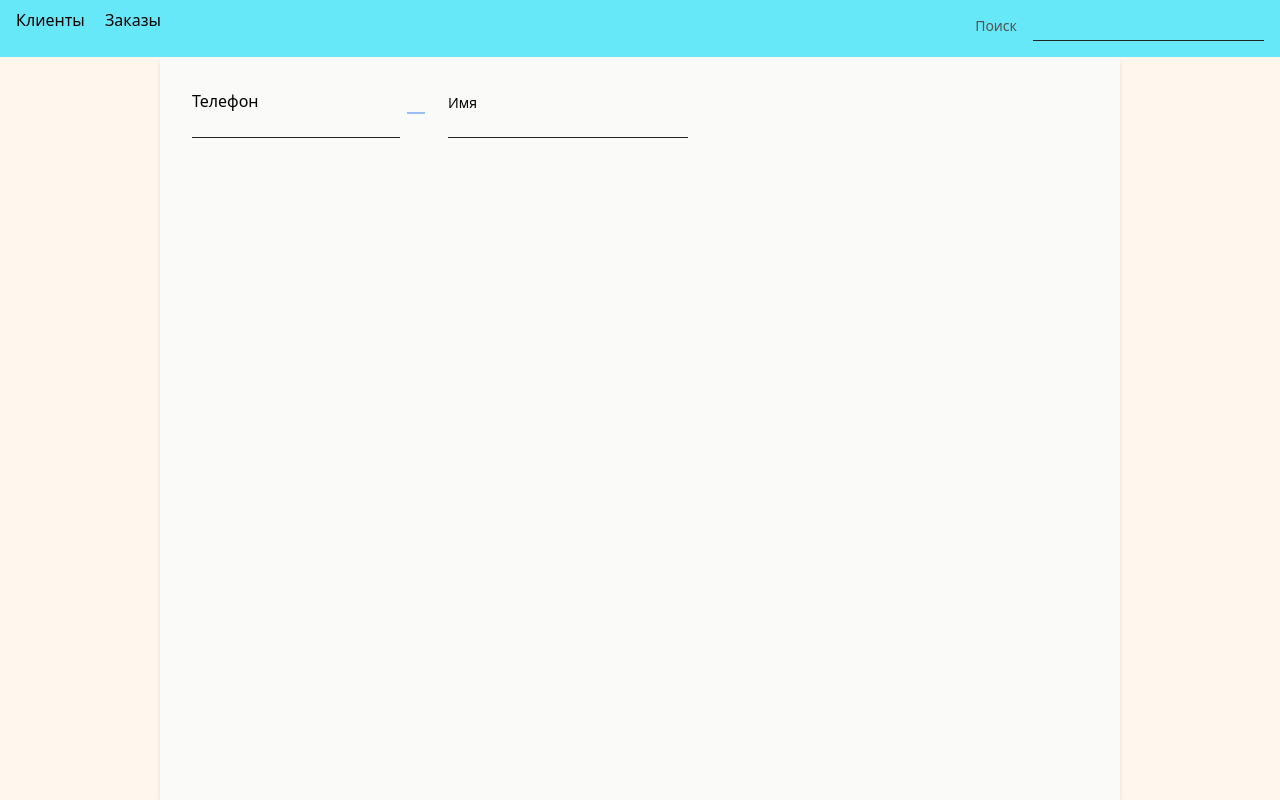
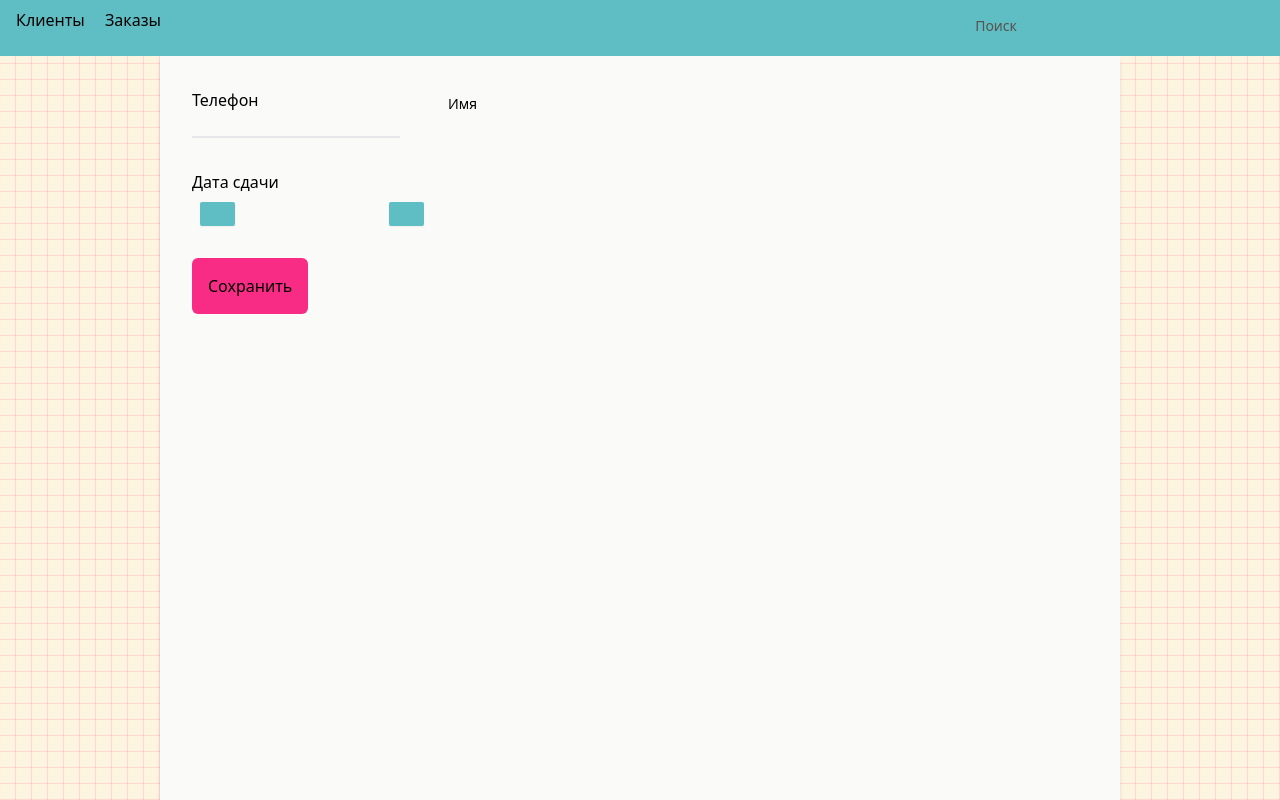
Before and after one commit to MedvedevSA/mia, a FastAPI app: page /order/new in a window 1280 px wide. Run offline with FastAPI, Linux system fonts and the light colour scheme; style sheets or scripts are compiled from the project's sources; some libraries are stand-ins or nearby versions.

Commit message:
crud order; due_date, datePicker.js; color scheme

```diff
--- a/repositories.py
+++ b/repositories.py
@@ -11,6 +11,7 @@ from sqlalchemy.inspection import inspect
 
 from database import async_session, Base
 from models.customer import Customer
+from models.order import Order
 from utils.config_dict import AnnotateJoin
 from utils.paging import PagingModel
 from utils.sorting import SortOrderParam, SortOrder
@@ -235,3 +236,7 @@ class SQLAlchemyRepository:
 
 class CustomerRepository(SQLAlchemyRepository):
     model = Customer
+
+
+class OrderRepository(SQLAlchemyRepository):
+    model = Order
--- a/templates/base.html
+++ b/templates/base.html
@@ -19,7 +19,7 @@
     <title>Document</title>
   </head>
   <body>
-    <div class="w-full h-screen flex flex-col bg-orange-50">
+    <div class="w-full h-screen flex flex-col bg-pattern">
       {% include 'nav.html' %}
 
       <div class="flex flex-grow justify-center">
@@ -27,6 +27,7 @@
           {% block content%}{% endblock %}
         </div>
 
+          <script src={{ url_for('static', path="js/customerSelect.js") }}></script>
           <script defer src="https://cdn.jsdelivr.net/npm/@alpinejs/mask@3.x.x/dist/cdn.min.js"></script>
           <script defer src="https://cdn.jsdelivr.net/npm/alpinejs@3.x.x/dist/cdn.min.js"></script>
       </div>
--- a/templates/components/customer/select.html
+++ b/templates/components/customer/select.html
@@ -1,14 +1,12 @@
-<form
-  hx-post="/customer/select"
-  hx-target="#select-customer"
->
-  <div class="relative">
+<div>
+  <div class="relative ">
     <input
       class="absolute invisible"
       x-model="selected.id"
       name="customer_id"
     />
     <div class="flex">
+      <div class="border-b-2 w-full">
         <input
           @input.debounce="searchCustomers()"
           @click="open = true"
@@ -18,12 +16,16 @@
           class="w-full"
           name="phone"
           type="text"
+          form="customer"
+          {% if customer %} disabled {% endif %}
           autocomplete="off"
           @keyup.escape="selected.phone = ''; selected.id = null; open = false"
         />
+      </div>
+      {% if not customer %}
       <a
         x-show="!selected.id"
-        class="bg-cyan-100 shadow-md ring-1 rounded-full w-fit h-fit hover:bg-fuchsia-300 px-2 mx-2"
+        class="bg-primary shadow-md rounded-sm w-fit h-fit hover:bg-secondary px-2 mx-2"
         @click="selected.phone = ''"
       >
         <i class="fa-solid fa-remove"></i>
@@ -34,16 +36,18 @@
       >
         <i class="fa-solid fa-check"></i>
       </p>
+      {% endif %}
     </div>
     <div
       x-show="openDropdown"
       @click.outside="open = false"
-      class="p-1 rounded-sm backdrop-blur-sm bg-cyan-100/30 w-full mt-1 absolute flex flex-col text-md ring-1 ring-slate-200"
+      class="absolute z-10 inset-x-0"
     >
+    <div class="p-1 rounded-sm backdrop-blur-sm bg-primary-opacity-70 w-full mt-1 flex flex-col text-md ring-1 ring-slate-200">
       <template x-for="customer in customers">
         <div class="text-sm">
           <a
-            class="flex rounded-md flex-col w-full hover:bg-cyan-300/30 border-b-2 border-b-cyan-100 p-1"
+            class="flex rounded-md flex-col w-full hover:bg-secondary-opacity-50 border-2 border-cyan-200/30 p-1"
             x-on:click="selected = customer; options = []; open = false"
           >
             <div class="w-full flex flex-wrap items-end">
@@ -59,4 +63,5 @@
       </template>
     </div>
     </div>
-</form>
+  </div>
+</div>
--- a/templates/components/customer/select_form.html
+++ b/templates/components/customer/select_form.html
@@ -1,47 +1,52 @@
-<form
-  x-data="customerSelect"
->
 <div class="flex flex-wrap items-end p-2">
   <div class="p-2 flex flex-col md:w-64 w-full">
     <p>Телефон</p>
     <div class="">
-        {% if customer %}
-          {{customer.phone}}</p>
-        {% else %}
         {% include '/components/customer/select.html' %}
-          <script src={{ url_for('static', path="js/customerSelect.js") }}></script>
-        {% endif %}
     </div>
   </div>
   <div class="p-2 w-full md:w-64">
     <p class="text-sm">Имя</p>
+      <input
+        x-model="selected.name"
+        form="customer"
+        {% if customer %} disabled {% endif %}
+        autocomplete="off"
+        name="name"
+        class="w-full"
+        />
+  </div>
+  <div class="p-2 flex">
   {% if customer %}
-        <p>{{customer.name}}</p>
+    <p
+      class="shadow-md bg-green-300/50 rounded-sm w-fit h-fit px-2 mx-2 text-green-800"
+    >
+      <i class="fa-solid fa-user-plus"></i>
+      <i class="fa-solid fa-check"></i>
+    </p>
+    <div
+      hx-get="/customer/select_form"
+      hx-target="#customer_select_form"
+      class="bg-cyan-200 shadow-md rounded-sm w-fit h-fit hover:bg-fuchsia-300 px-2 mx-2"
+    >
+      <i class="fa-solid fa-remove relative">
+        <input
+          class="absolute invisible"
+          name="customer_id"
+          value="{{customer.id}}"
+          >
+      </i>
+    </div>
   {% else %}
-        <input x-model="selected.name" autocomplete="off" name="name" class="w-full" />
+    <button
+      type="submit"
+      form="customer"
+      x-show="isValid"
+      class="bg-cyan-300 shadow-md rounded-sm w-fit h-fit hover:bg-fuchsia-300 px-2 mx-2"
+    >
+      <i class="fa-solid fa-add"></i>
+    </button>
   {% endif %}
   </div>
-    <div class="p-2">
-      {% if customer %}
-        <div
-          hx-get="/customer/select_form"
-          hx-target="#select_form"
-          class="bg-cyan-100 shadow-md ring-1 rounded-full w-fit h-fit hover:bg-fuchsia-300 px-2 mx-2"
-        >
-          <i class="fa-solid fa-remove"></i>
-        </div>
-      {% else %}
-        <div
-          x-show="isValid"
-          hx-post="/customer"
-          hx-vals='{"context": "select_form"}'
-          hx-target="#select_form"
-          class="bg-cyan-100 shadow-md ring-1 rounded-full w-fit h-fit hover:bg-fuchsia-300 px-2 mx-2"
-        >
-          <i class="fa-solid fa-add"></i>
-        </div>
-      {% endif %}
 
 </div>
-  </div>
-</form>
--- /dev/null
+++ b/templates/components/order/due_date.html
@@ -0,0 +1,65 @@
+<div
+  x-data="datePicker"
+  class="p-2 relative w-full md:w-64"
+  @click.outside="open = false"
+>
+  <p class="mb-2">Дата сдачи</p>
+  <div class="flex">
+    <a
+      @click="offsetMonth(-1)"
+      class="mx-2 bg-primary hover:bg-secondary rounded-sm shadow-sm w-1/6 text-center"
+    >
+      <i class="fa-solid fa-angle-left"></i>
+    </a>
+    <input
+      type="datetime"
+      @click="open = true"
+      class="w-2/3"
+      x-model="selectedDate"
+      x-mask="99/99/9999"
+      name="due_date"
+    />
+    <a
+      @click="offsetMonth(+1)"
+      class="mx-2 bg-primary hover:bg-secondary rounded-sm shadow-sm w-1/6 text-center"
+    >
+      <i class="fa-solid fa-angle-right"></i>
+    </a>
+  </div>
+  <div
+    x-show="open"
+    class="absolute px-4 pt-1 inset-x-0 "
+  >
+    <div class="p-1 shadow-md rounded-sm backdrop-blur-sm bg-slate-50/ bg-primary-opacity-70  mt-1 left-1/2 z-10 flex flex-col text-md ring-1 ring-slate-200">
+      <div>
+        <p class="text-center" x-text="showMonthYear">
+        </p>
+        <div class="flex w-full bg-secondary-opacity-50 rounded-md p-1">
+          <template x-for="(dayName, idx) in weekDays">
+            <div class="basis-full">
+              <div
+                x-text="dayName"
+                class="text-center"
+                :class='idx >= 5 ? "text-secondary": ""'
+              ></div>
+            </div>
+          </template>
+        </div>
+        <template x-for="row in curMonthWeeks()">
+          <div class="flex">
+            <template x-for="col in 7">
+              <a
+                x-text="cellDay(row, col)"
+                class="basis-full py-1 hover:bg-secondary hover:shadow-md rounded-md text-center cursor-pointer"
+                :class=' col > 5 ? "text-secondary hover:text-black": ""'
+                @click="datePick(row, col)"
+              >
+              </a>
+            </template>
+          </div>
+        </template>
+      </div>
+    </div>
+  </div>
+</div>
+<script src={{ url_for('static', path="js/datePicker.js") }}></script>
--- a/templates/nav.html
+++ b/templates/nav.html
@@ -1,13 +1,13 @@
-<div x-data="{ width: window.screen.width }" class="w-full justify-items-center justify-between bg-cyan-300">
+<div x-data="{ width: window.screen.width }" class="w-full justify-items-center justify-between bg-primary">
     <template x-if="width >= 600">
         <div class="p-2 w-full flex justify-between ">
             <div>
-                <a  class="basis p-2 hover:bg-fuchsia-300 rounded-md"
+                <a  class="basis p-2 hover:bg-secondary rounded-md"
                     href={{ url_for( 'customers_page' ) }}
                 >
                     Клиенты
                 </a>
-                <a  class="basis p-2 hover:bg-fuchsia-300 rounded-md"
+                <a  class="basis p-2 hover:bg-secondary rounded-md"
                     href={{ url_for( 'orders_page' ) }}
                 >
                     Заказы
@@ -34,19 +34,28 @@
                 <i class="fa-solid fa-bars"></i>
             </button>
 
-            <div x-show="barOpen" class="absolute w-3/4 h-screen right-0 shadow-2xl bg-orange-50">
+            <div x-show="barOpen" class="absolute w-3/4 h-screen right-0 shadow-2xl bg-pattern z-20">
                     <button
                         x-on:click="barOpen = !barOpen"
-                        class="text-xl bg-fuchsia-300 w-full p-2 grow text-right"
+                        class="text-xl bg-secondary w-full p-2 grow text-right"
                     >
                         mia
                         <i class="fa-solid fa-bars"></i>
                     </button>
-                    <div class="pl-8 p-2 m-6 text-2xl underline decoration-pink-500 underline-offset-8">
-                        Клиенты
-                    </div>
-                    <div class="pl-8 p-2 m-6 text-2xl underline decoration-pink-500 underline-offset-8">
-                        Таблица
+                    <div class="flex flex-col">
+
+                        <a
+                            class="pl-8 p-2 m-6 text-2xl underline decoration-secondary bg-orange-200 shadow-inner rounded-md underline-offset-8"
+                            href={{ url_for( 'customers_page' ) }}
+                        >
+                            Клиенты
+                        </a>
+                        <a
+                            class="pl-8 p-2 m-6 text-2xl underline decoration-secondary bg-orange-200 shadow-inner rounded-md underline-offset-8"
+                            href={{ url_for( 'orders_page' ) }}
+                        >
+                            Заказы
+                        </a>
                     </div>
                 </div>
             </div>
--- a/templates/pages/order/index.html
+++ b/templates/pages/order/index.html
@@ -1,11 +1,11 @@
 {% extends "base.html" %} {% block content %}
     <div class="flex flex-col justify-items-end text-4xl">
-        Order
+        Заказы:
     </div>
 
-    <a  class="basis p-2 hover:bg-fuchsia-300 rounded-md"
+    <a  class="basis p-2 bg-primary hover:bg-secondary rounded-md"
         href={{ url_for( 'new_order_page' ) }}
     >
-        new
+        Новый заказ
     </a>
 {% endblock %}
--- a/templates/pages/order/new.html
+++ b/templates/pages/order/new.html
@@ -1,9 +1,32 @@
 {% extends "base.html" %} {% block content %}
 
-<div>
-    <div id="select_form">
-        {% include '/components/customer/select_form.html' %}
-    </div>
-</div>
+<form id="customer"
+      hx-post="/customer"
+      hx-vals='{"context": "select_form"}'
+      hx-target="#customer_select_form"
+></form>
+
+<form class="flex flex-col">
+  <div
+    id="customer_select_form"
+    x-data="customerSelect"
+  >
+    {% include '/components/customer/select_form.html' %}
+  </div>
+
+  <div class="flex flex-wrap p-2">
+    {% include '/components/order/due_date.html' %}
+  </div>
+
+  <div class="p-4">
+    <button
+      hx-post="/order"
+      hx-swap="outerHTML"
+      class="p-4 rounded-md bg-secondary"
+    >
+      Сохранить
+    </button>
+  </div>
+</form>
 
 {% endblock %}
--- a/templates/style.css
+++ b/templates/style.css
@@ -10,7 +10,17 @@ textarea {
 input {
   background: transparent;
   border: none;
-  border-bottom: 1px solid #222;
+  outline: none;
+}
+.bg-pattern{
+    background: linear-gradient(
+        rgba(255,255,255, 0) .9em, rgb(249,44,133, 0.2) 1em)
+      0 0,
+      linear-gradient(90deg,
+        rgba(255,255,255, 0) .9em, rgb(249,44,133, 0.2) 1em)
+      0 0;
+    background-size: 1em 1em;
+    background-color: #FDF5DF;
 }
 
 @layer components {
@@ -20,4 +30,25 @@ input {
     .lbl-input {
       @apply input;
     }
+    .bg-primary {
+      background: #5EBEC4;
+    }
+    .bg-primary {
+      background: #5EBEC4 ;
+    }
+    .bg-primary-opacity-70{
+      background: rgb(94,190,196, 0.7)
+    }
+    .text-secondary{
+      color: rgb(249,44,133);
+    }
+    .bg-secondary{
+      background: rgb(249,44,133);
+    }
+    .bg-secondary-opacity-50{
+      background: rgb(249,44,133, 0.5);
+    }
+    .decoration-secondary{
+      text-decoration: rgb(249,44,133);
+    }
 }
```
Also changed, not shown: api/order.py (added, +58 -0 lines), models/order.py (+23 -0 lines), pages/order.py (+15 -1 lines), schemas/order.py (added, +36 -0 lines), static/js/datePicker.js (added, +54 -0 lines). Lines whose indentation alone changed are shown as unchanged.
